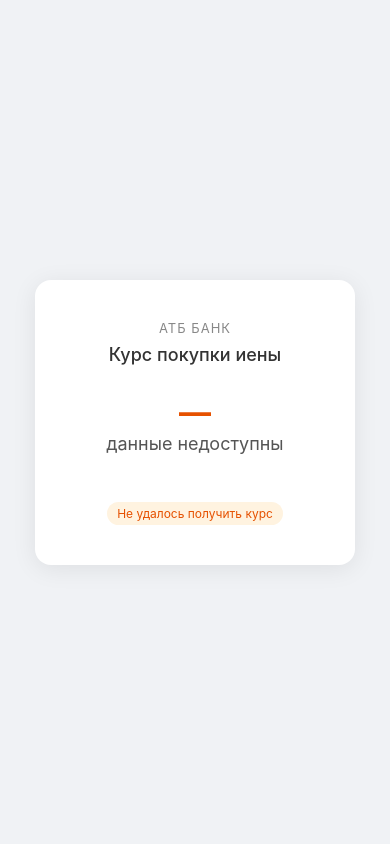
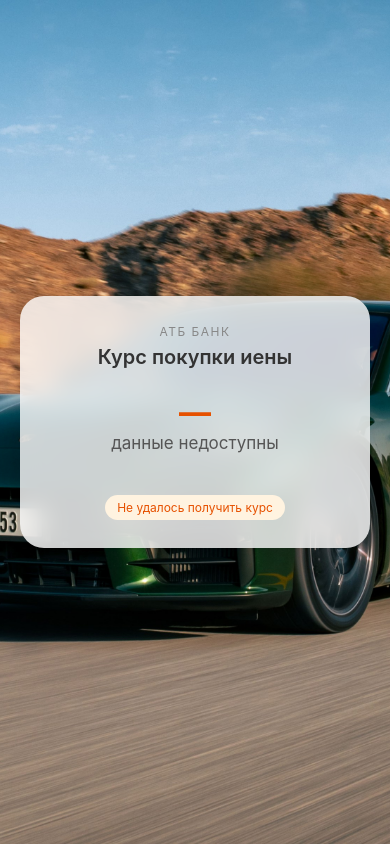
Before and after one commit to Bernley/atb-yen-rate-, a FastAPI app: page / in a window 390 px wide. Run offline with FastAPI, Linux system fonts and the light colour scheme; data that the repository does not hold is empty.

Commit message:
feat: mobile UI + PWA support

```diff
--- a/main.py
+++ b/main.py
@@ -2,10 +2,12 @@
 from datetime import datetime
 from fastapi import FastAPI, Request
 from fastapi.responses import HTMLResponse
+from fastapi.staticfiles import StaticFiles
 from fastapi.templating import Jinja2Templates
 from parser import get_jpy_buy_rate
 
 app = FastAPI()
+app.mount("/static", StaticFiles(directory="templates"), name="static")
 templates = Jinja2Templates(directory="templates")
 
 CACHE_TTL = 3600
--- a/templates/index.html
+++ b/templates/index.html
@@ -2,45 +2,61 @@
 <html lang="ru">
 <head>
 <meta charset="UTF-8">
-<meta name="viewport" content="width=device-width, initial-scale=1.0">
+<meta name="viewport" content="width=device-width, initial-scale=1.0, maximum-scale=1.0">
 <title>Курс иены — АТБ</title>
+<link rel="manifest" href="/static/manifest.json">
+<meta name="theme-color" content="#1a1a1a">
+<meta name="apple-mobile-web-app-capable" content="yes">
+<meta name="apple-mobile-web-app-status-bar-style" content="black-translucent">
+<meta name="apple-mobile-web-app-title" content="Иена АТБ">
+<link rel="apple-touch-icon" href="/static/icon-192.png">
 <style>
   * { margin: 0; padding: 0; box-sizing: border-box; }
   body {
     font-family: -apple-system, BlinkMacSystemFont, 'Segoe UI', sans-serif;
-    background: #f0f2f5;
+    background: url('/static/bg.jpg') center center / cover no-repeat fixed;
     display: flex;
     justify-content: center;
     align-items: center;
     min-height: 100vh;
+    min-height: 100dvh;
+    padding: 20px;
   }
   .card {
-    background: white;
-    border-radius: 16px;
-    padding: 40px 48px;
-    box-shadow: 0 4px 24px rgba(0,0,0,0.08);
+    background: rgba(255, 255, 255, 0.8);
+    backdrop-filter: blur(12px);
+    -webkit-backdrop-filter: blur(12px);
+    border-radius: 24px;
+    padding: 36px 32px;
+    box-shadow: 0 8px 32px rgba(0,0,0,0.18);
     text-align: center;
-    min-width: 320px;
+    width: 100%;
+    max-width: 400px;
   }
-  .bank-name { font-size: 13px; color: #888; letter-spacing: 1px; text-transform: uppercase; margin-bottom: 8px; }
-  .title { font-size: 18px; color: #333; margin-bottom: 32px; font-weight: 500; }
-  .currency-pair { font-size: 14px; color: #aaa; margin-bottom: 6px; }
-  .rate { font-size: 64px; font-weight: 700; color: #1a1a1a; line-height: 1; margin-bottom: 4px; }
-  .unit { font-size: 18px; color: #555; margin-bottom: 32px; }
-  .divider { border: none; border-top: 1px solid #f0f0f0; margin-bottom: 20px; }
-  .label { font-size: 12px; color: #bbb; text-transform: uppercase; letter-spacing: 0.8px; margin-bottom: 4px; }
+  .bank-name { font-size: 12px; color: #888; letter-spacing: 1.5px; text-transform: uppercase; margin-bottom: 6px; }
+  .title { font-size: 20px; color: #333; margin-bottom: 28px; font-weight: 600; }
+  .currency-pair { font-size: 13px; color: #aaa; margin-bottom: 4px; }
+  .rate { font-size: 72px; font-weight: 700; color: #1a1a1a; line-height: 1; margin-bottom: 4px; }
+  .unit { font-size: 17px; color: #555; margin-bottom: 28px; }
+  .divider { border: none; border-top: 1px solid rgba(0,0,0,0.08); margin-bottom: 18px; }
+  .label { font-size: 11px; color: #bbb; text-transform: uppercase; letter-spacing: 1px; margin-bottom: 4px; }
   .updated { font-size: 14px; color: #666; }
-  .badge { display: inline-block; background: #e8f5e9; color: #2e7d32; font-size: 12px; padding: 4px 10px; border-radius: 20px; margin-top: 16px; }
-  .error-badge { display: inline-block; background: #fff3e0; color: #e65100; font-size: 12px; padding: 4px 10px; border-radius: 20px; margin-top: 16px; }
-  .converter { margin-top: 28px; background: #f8f9fa; border-radius: 12px; padding: 20px; }
-  .converter-title { font-size: 12px; color: #aaa; text-transform: uppercase; letter-spacing: 0.8px; margin-bottom: 12px; }
-  .input-wrap { display: flex; align-items: center; background: white; border: 1.5px solid #e0e0e0; border-radius: 10px; padding: 10px 14px; margin-bottom: 12px; transition: border-color 0.2s; }
+  .badge { display: inline-block; background: #e8f5e9; color: #2e7d32; font-size: 12px; padding: 5px 12px; border-radius: 20px; margin-top: 14px; }
+  .error-badge { display: inline-block; background: #fff3e0; color: #e65100; font-size: 12px; padding: 5px 12px; border-radius: 20px; margin-top: 14px; }
+  .converter { margin-top: 24px; background: rgba(0,0,0,0.04); border-radius: 16px; padding: 18px; }
+  .converter-title { font-size: 11px; color: #aaa; text-transform: uppercase; letter-spacing: 1px; margin-bottom: 12px; }
+  .input-wrap { display: flex; align-items: center; background: white; border: 1.5px solid #e0e0e0; border-radius: 12px; padding: 12px 16px; margin-bottom: 10px; transition: border-color 0.2s; }
   .input-wrap:focus-within { border-color: #1a1a1a; }
-  .input-wrap input { border: none; outline: none; font-size: 20px; font-weight: 600; width: 100%; color: #1a1a1a; background: transparent; }
-  .input-wrap span { font-size: 18px; color: #aaa; margin-left: 8px; }
-  .result-wrap { display: flex; align-items: center; justify-content: space-between; padding: 10px 14px; background: #1a1a1a; border-radius: 10px; color: white; }
-  .result-label { font-size: 13px; color: #aaa; }
-  .result-value { font-size: 22px; font-weight: 700; }
+  .input-wrap input { border: none; outline: none; font-size: 22px; font-weight: 600; width: 100%; color: #1a1a1a; background: transparent; }
+  .input-wrap span { font-size: 20px; color: #aaa; margin-left: 8px; }
+  .result-wrap { display: flex; align-items: center; justify-content: space-between; padding: 14px 16px; background: #1a1a1a; border-radius: 12px; color: white; }
+  .result-label { font-size: 13px; color: #888; }
+  .result-value { font-size: 24px; font-weight: 700; }
+
+  @media (max-width: 390px) {
+    .rate { font-size: 60px; }
+    .card { padding: 28px 20px; }
+  }
 </style>
 </head>
 <body>
@@ -68,7 +84,7 @@
     <div class="converter">
       <div class="converter-title">Конвертер</div>
       <div class="input-wrap">
-        <input type="text" id="yen-input" placeholder="1 000" oninput="handleInput(this)">
+        <input type="text" inputmode="numeric" id="yen-input" placeholder="1 000" oninput="handleInput(this)">
         <span>¥</span>
       </div>
       <div class="result-wrap">
```
Also changed, not shown: templates/bg.jpg (added), templates/icon-192.png (added), templates/icon-512.png (added), templates/manifest.json (added).
